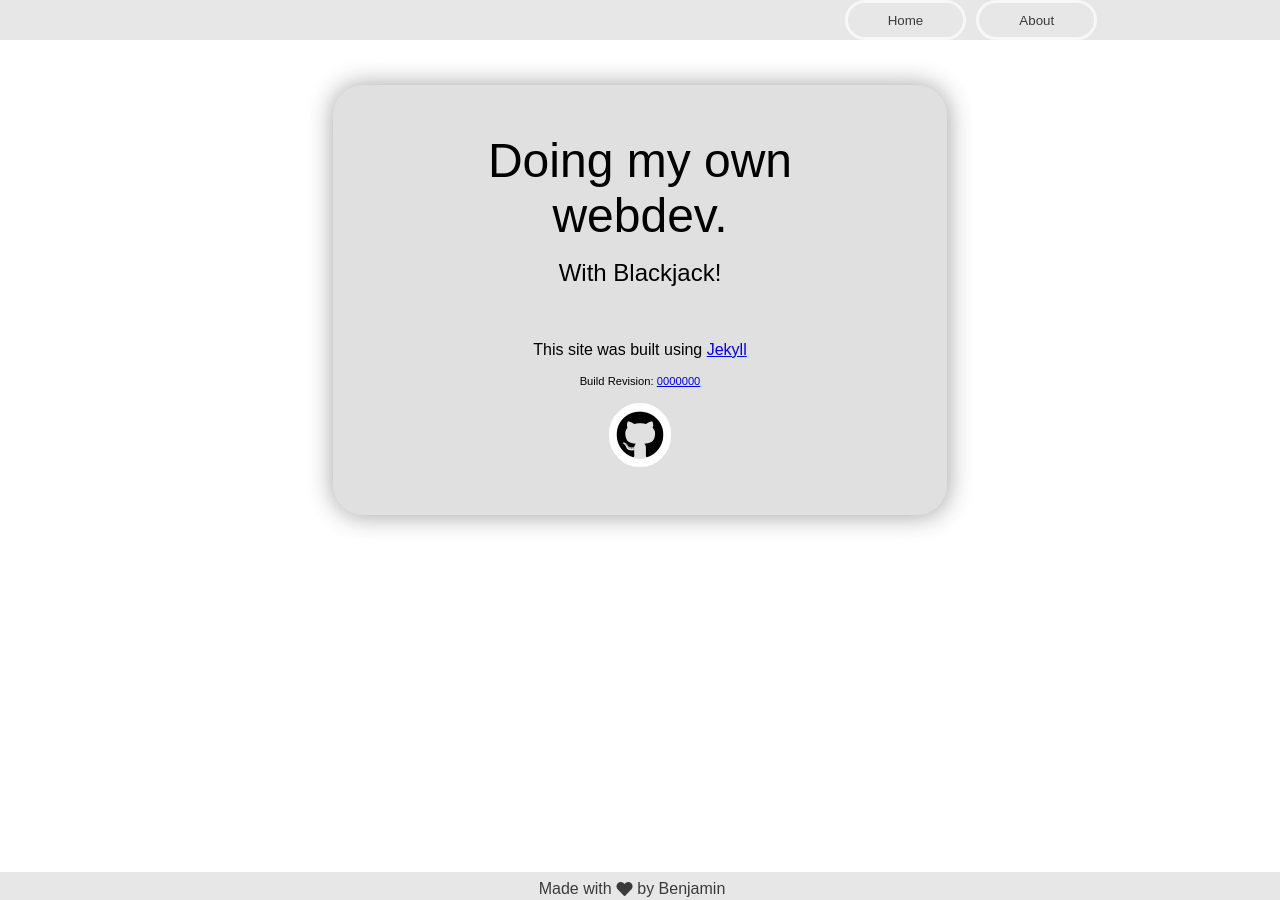
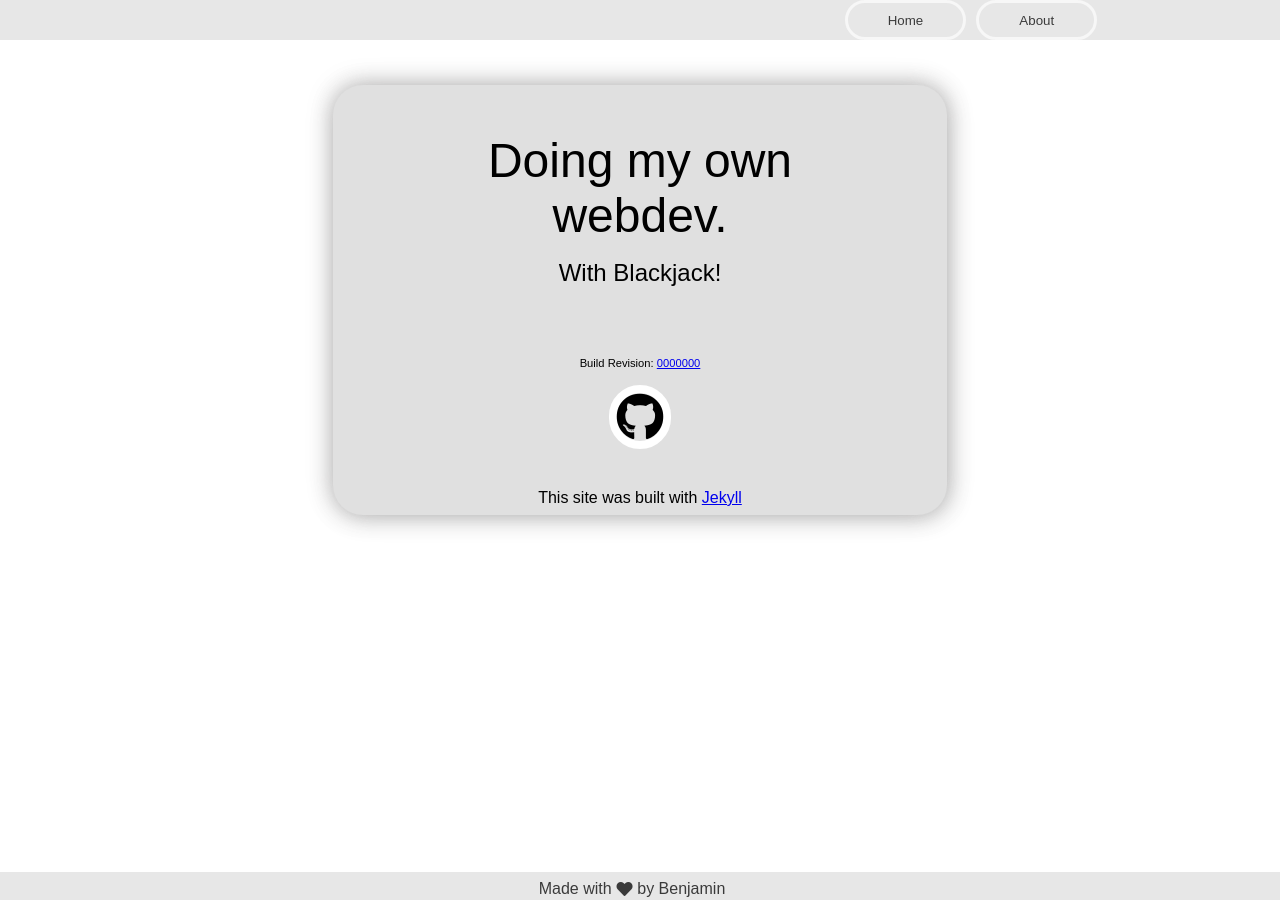
Before and after one commit to benjammin4dayz/benjammin4dayz.github.io, a Jekyll site: the page built from _pages/about.html, in a window 1280 px wide. Built offline with Jekyll 4.4.1, drawn with Linux system fonts in a browser that asks for light colours.

Commit message:
style: move jekyll acknowledgement

```diff
--- a/_pages/about.html
+++ b/_pages/about.html
@@ -54,11 +54,13 @@ title: About
       >... and hookers!</span
     >
     <span class="content text-center">
-      This site was built using
-      <a href="https://jekyllrb.com/" target="_blank">Jekyll</a>
-      <br />
       <span class="build-revision">
-        Build Revision: <a href="{{ site.github.repository_url }}/commit/{{ site.github.build_revision }}" target="_blank">{{ site.github.build_revision | truncate: 7, "" }}</a>
+        Build Revision:
+        <a
+          href="{{ site.github.repository_url }}/commit/{{ site.github.build_revision }}"
+          target="_blank"
+          >{{ site.github.build_revision | truncate: 7, "" }}</a
+        >
       </span>
       <i
         class="fab fa-github"
@@ -72,6 +74,10 @@ title: About
           border-radius: 100px;
         "
       ></i>
+    </span>
+    <span style="position: relative; top: 40px">
+      This site was built with
+      <a href="https://jekyllrb.com/" target="_blank">Jekyll</a>
     </span>
   </div>
   <script>
```
